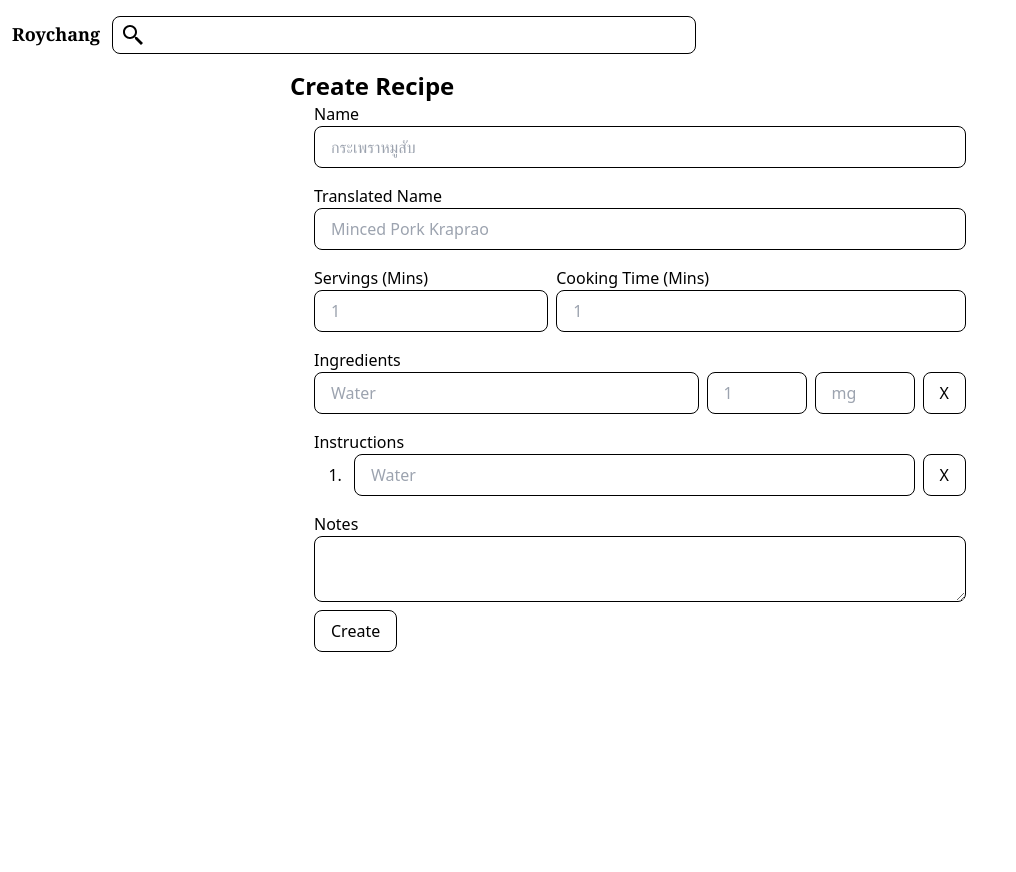
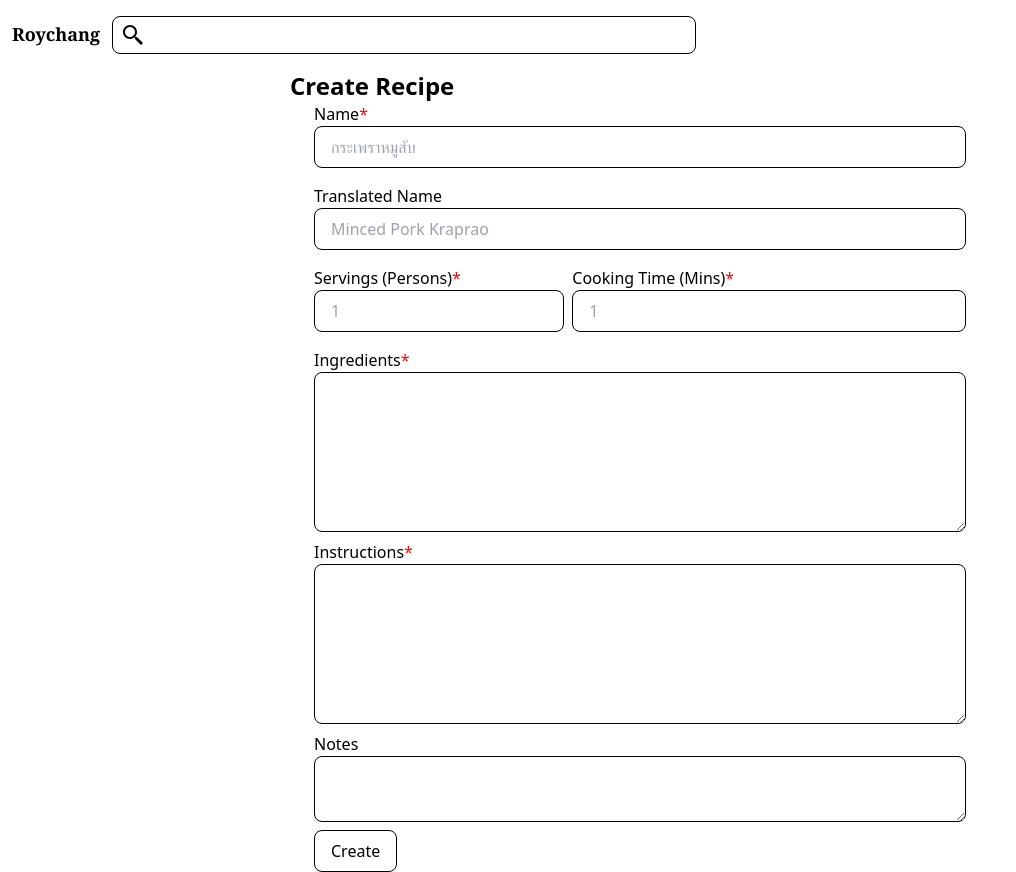
Before and after one commit to toftpokk/roychang, a SvelteKit app: page /new-recipe in a window 1280 px wide. Shown: the whole page, without its empty margins (0-1016 px from the left). Before the commit the page ends 800 px from the top, so only its background shows below. Built offline with nearby package versions, Linux system fonts and the light colour scheme.

Commit message:
New recipe submisson

```diff
--- /dev/null
+++ b/src/routes/(search)/new-recipe/+page.server.ts
@@ -0,0 +1,77 @@
+import { fail } from "@sveltejs/kit";
+import type { Actions } from "./$types";
+type Recipe = {
+    name: string
+    translated_name? : string
+    servings: number
+    cooking_time_minutes: number
+    ingredients: string
+    instructions: string
+    notes?: string
+}
+
+const parse = (formData : FormData): Recipe=>{
+    const missing = []
+    const name : any = formData.get("name")
+    let translated_name : any= formData.get("translated_name")
+    translated_name = translated_name === ""? null : translated_name
+    let servings_raw : any = formData.get("servings") || ""
+    let servings : any = parseInt(servings_raw)
+    const cooking_time_minutes_raw : any = formData.get("cooking_time_minutes")
+    let cooking_time_minutes : any = parseInt(cooking_time_minutes_raw)
+    const ingredients : any= formData.get("ingredients")
+    const instructions : any= formData.get("instructions")
+    let notes : any= formData.get("notes")
+    notes = notes === ""? null : notes
+    if(typeof name !== "string"){
+        missing.push("name")
+    }
+    if(typeof translated_name !== "string" && translated_name !== null){
+        console.log(translated_name)
+        missing.push("translated_name")
+    }
+    if(typeof servings !== "number" || isNaN(servings)){
+        missing.push("services")
+    }
+    if(typeof cooking_time_minutes !== "number" || isNaN(cooking_time_minutes)){
+        missing.push("cooking_time_minutes")
+    }
+    if(typeof ingredients !== "string"){
+        missing.push("ingredients")
+    }
+    if(typeof instructions !== "string"){
+        missing.push("instructions")
+    }
+    if(typeof notes !== "string" && notes !== null){
+        missing.push("notes")
+    }
+    if(missing.length > 0){
+        throw new Error("missing: "+missing.join(", "));
+    }
+
+    return {
+        name,
+        translated_name,
+        servings,
+        cooking_time_minutes,
+        ingredients,
+        instructions,
+        notes
+    }
+}
+
+
+export const actions: Actions = {
+    default: async ({request}) =>{
+        let recipe : Recipe
+        try {
+            recipe = parse(await request.formData())
+        } catch (error) {
+            return fail(422,{
+                error: String(error)
+            })
+        }
+        // TODO Recipe Creation
+        console.log(recipe)
+    }
+};
--- a/src/routes/(search)/new-recipe/+page.svelte
+++ b/src/routes/(search)/new-recipe/+page.svelte
@@ -1,46 +1,80 @@
-<form class="max-w-[700px] mx-auto">
+<script lang="ts">
+	import { enhance } from '$app/forms';
+	import type { ActionData } from './$types';
+	export let form: ActionData;
+</script>
+
+<form class="max-w-[700px] mx-auto" action="?" method="post" use:enhance>
+	{#if form?.error}
+		<div class="bg-red-200 p-5 m-3">
+			Error: {form.error}
+		</div>
+	{/if}
 	<h1 class="text-2xl font-bold">Create Recipe</h1>
 	<div class="flex flex-col px-6">
-		<label for="name">Name</label>
-		<input id="name" placeholder="กระเพราหมูสับ" class="mb-4 input" />
+		<label for="name">Name<span class="star">*</span></label>
+		<input id="name" name="name" placeholder="กระเพราหมูสับ" class="mb-4 input" required />
 		<label for="translated_name">Translated Name</label>
-		<input id="translated_name" placeholder="Minced Pork Kraprao" class="mb-4 input" />
+		<input
+			id="translated_name"
+			name="translated_name"
+			placeholder="Minced Pork Kraprao"
+			class="mb-4 input"
+		/>
 		<div class="flex items-center mb-4">
 			<div class="me-1">
-				<label for="servings" class="">Servings (Mins)</label>
-				<input id="servings" placeholder="1" type="number" class="input w-full" min={0} max={100} />
+				<label for="servings" class="">Servings (Persons)<span class="star">*</span></label>
+				<input
+					id="servings"
+					name="servings"
+					placeholder="1"
+					type="number"
+					class="input w-full"
+					min={1}
+					max={100}
+					required
+				/>
 			</div>
 			<div class="ms-1">
-				<label for="cooking_time_minutes" class="">Cooking Time (Mins)</label>
+				<label for="cooking_time_minutes" class=""
+					>Cooking Time (Mins)<span class="star">*</span></label
+				>
 				<input
+					name="cooking_time_minutes"
 					id="cooking_time_minutes"
 					placeholder="1"
 					type="number"
 					class="input w-full"
 					min={0}
+					required
 				/>
 			</div>
 		</div>
-		<p>Ingredients</p>
-		<div class="flex gap-2 mb-4">
-			<input class="input grow" placeholder="Water" />
-			<input type="number" class="input grow-0 min-w-0 w-[100px]" placeholder="1" min={0} />
-			<input class="input grow-0 min-w-0 w-[100px]" placeholder="mg" />
-			<button class="input">X</button>
-		</div>
+		<p>Ingredients<span class="star">*</span></p>
+		<textarea class="input mb-2 h-[10em]" name="ingredients" required></textarea>
+		<!-- <div class="flex gap-2 mb-4" id="ingredients">
+			<input class="input grow" placeholder="Water" on:input={(e) => updateInstructions(e)} />
+		</div> -->
 
-		<p>Instructions</p>
-		<ol>
+		<p>Instructions<span class="star">*</span></p>
+		<textarea class="input mb-2 h-[10em]" name="instructions" required></textarea>
+		<!-- <ol>
 			<li class="list-decimal ms-8">
 				<div class="flex gap-2 mb-4 ms-2">
 					<input class="input grow" placeholder="Water" />
 					<button class="input">X</button>
 				</div>
 			</li>
-		</ol>
+		</ol> -->
 
 		<label for="notes">Notes</label>
-		<textarea id="notes" class="input mb-2"></textarea>
+		<textarea id="notes" name="notes" class="input mb-2"></textarea>
 	</div>
 	<button class="input mx-6">Create</button>
 </form>
+
+<style>
+	.star {
+		color: red;
+	}
+</style>
```
